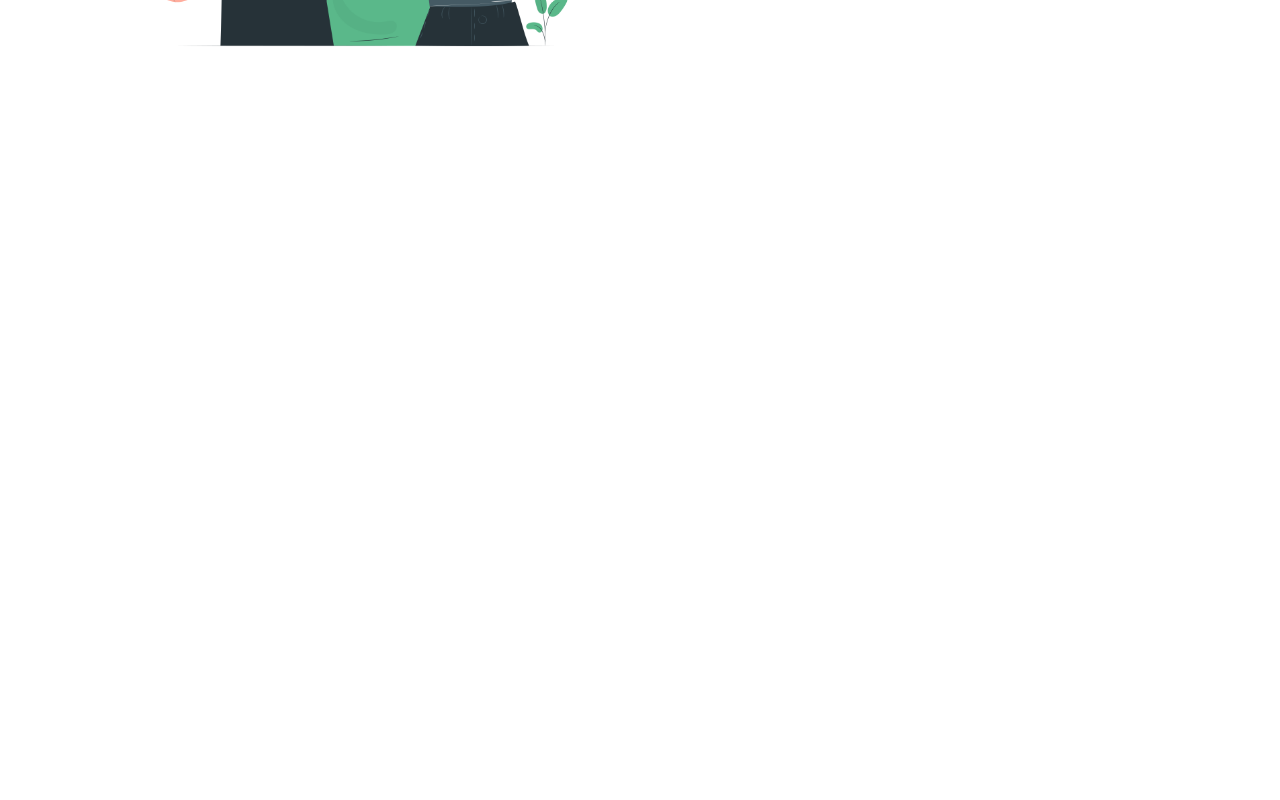
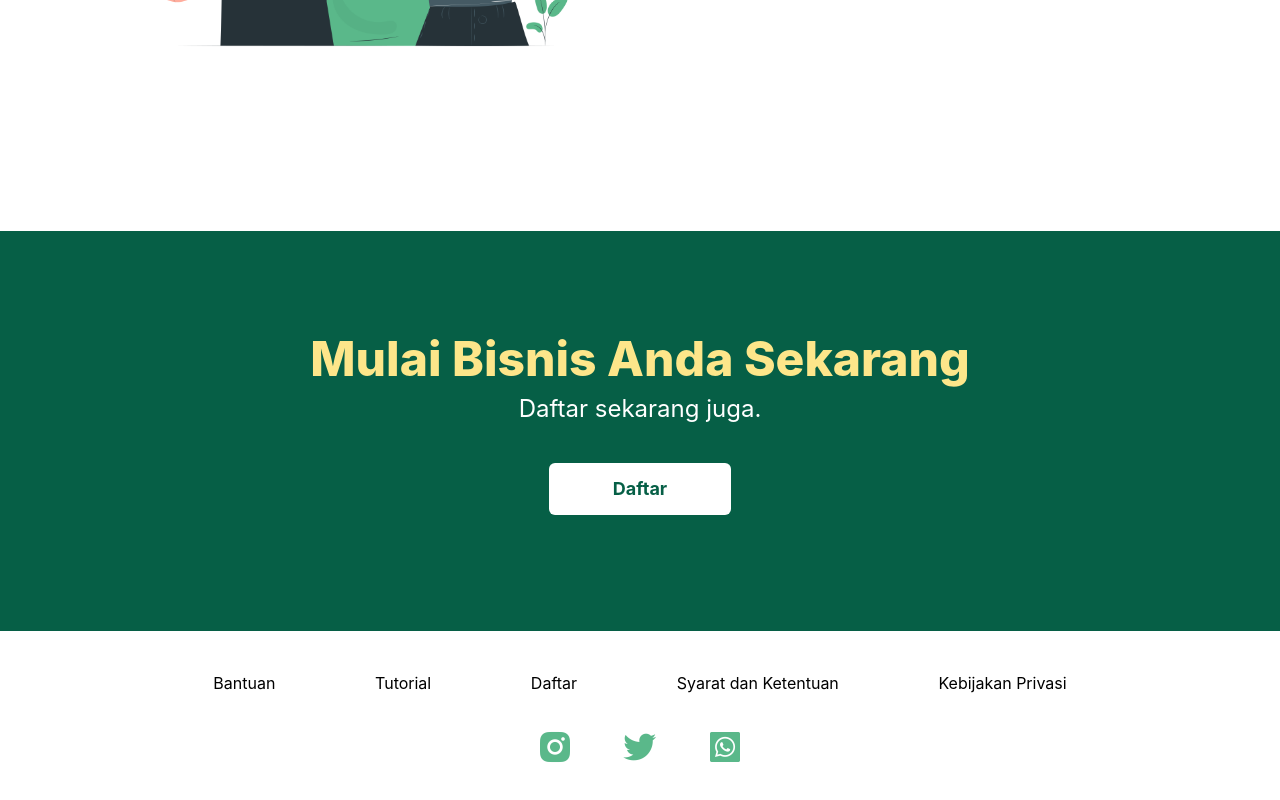
Before and after one commit to ferdianarid/rekberin-apps, a Vue app: page / in a window 1280 px wide. Shown: the part 5147-5947 px from the top of the page. Before the commit the page ends 5298 px from the top, so only its background shows below. Built offline with nearby package versions, Linux system fonts and the light colour scheme; a web font is replaced by a local one.

Commit message:
complete landing

```diff
--- a/src/assets/sass/index.sass
+++ /dev/null
@@ -1 +0,0 @@
-$bg-color: red
--- a/src/assets/stylesheets/index.css
+++ b/src/assets/stylesheets/index.css
@@ -59,6 +59,10 @@
     height: 100%;
 }
 
+.register {
+    height: 400px;
+}
+
 @media screen and (max-width:768px) {
     .whitespace {
         display: none;
@@ -69,4 +73,12 @@
         margin-left: 5%;
         margin-right: 5%;
     }
+    .banner img {
+        height: 250px;
+        object-fit: cover;
+        background-position: center;
+    }
+    .register {
+        height: auto;
+    }
 }
--- a/src/pages/Homepage.vue
+++ b/src/pages/Homepage.vue
@@ -167,9 +167,42 @@
                      <p class="text-green-600 font-bold pt-1 md:pt-28">#5 Barangpun sampai.</p>
                      <h3 class="text-2xl font-bold pt-3 text-left md:text-3xl md:pt-4 md:font-bold md:leading-tight">Pembeli menerima barang dengan baik.</h3>
                      <!-- Sub Heading -->
-                     <p class=" pt-4 text-1xl text-left font-medium md:pt-6 md:text-2xl md:pr-6 md:leading-snug">Detail pesanan telah selesai dan dapat dilanjutkan ke proses pembayaran.</p>
+                     <p class=" pt-4 text-1xl text-left font-medium md:pt-6 md:text-2xl md:pr-6 md:leading-snug">Setelah pembeli mengkonfirmasi menerima barang uangpun dikirimkan kepada penjual.</p>
               </div>
        </div>
+
+       <!-- Register Section -->
+              <div class="mt-20 py-16 register w-full bg-green-800">
+                     <h1 class="text-4xl md:px-24 md:pt-10 text-center font-bold text-yellow-200 md:text-5xl md:font-extrabold md:text-yellow-200">Mulai Bisnis Anda Sekarang</h1>
+                     <p class="pt-4 text-white text-center text-1xl md:text-2xl md:leading-7 md:pt-3">Daftar sekarang juga.</p>
+                     <div class="text-center mx-auto">
+                     <button class="mt-5 text-center px-14 bg-white text-green-800 py-2 md:mt-10 rounded-md md:py-3 md:px-16 md:bg-white md:rounded-md">
+                            <p class="text-lg text-green-800 font-bold">Daftar</p>
+                     </button>
+                     </div>
+              </div>
+
+              <!-- Footer Section -->
+              <div class="footer w-full h-auto">
+                     <div class="footerList flex justify-between w-2/3 mx-auto pt-10">
+                            <a href="">Bantuan</a>
+                            <a href="">Tutorial</a>
+                            <a href="">Daftar</a>
+                            <a href="">Syarat dan Ketentuan</a>
+                            <a href="">Kebijakan Privasi</a>
+                     </div>
+                     <div class="social flex justify-around w-1/5 mx-auto pt-8 pb-10">
+                            <a href="">
+                                   <img src="../assets/images/instagram.png" alt="instagram" class="h-10">
+                            </a>
+                            <a href="">
+                                   <img src="../assets/images/twitter.png" alt="twitter" class="h-10">
+                            </a>
+                            <a href="">
+                                   <img src="../assets/images/whatsapp.png" alt="whatsapp" class="h-10">
+                            </a>
+                     </div>
+              </div>
 
 </div>
 </template>
```
